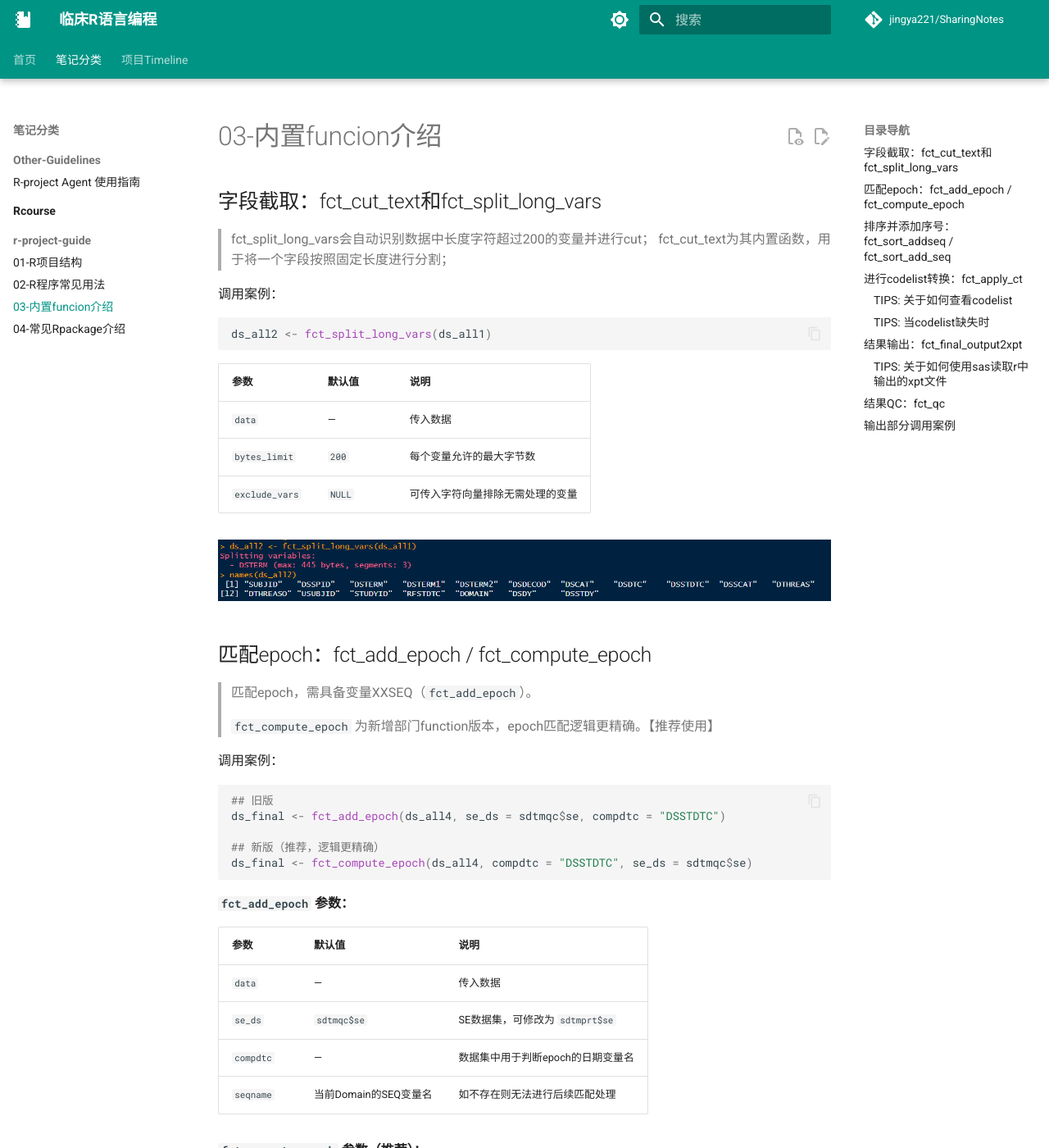
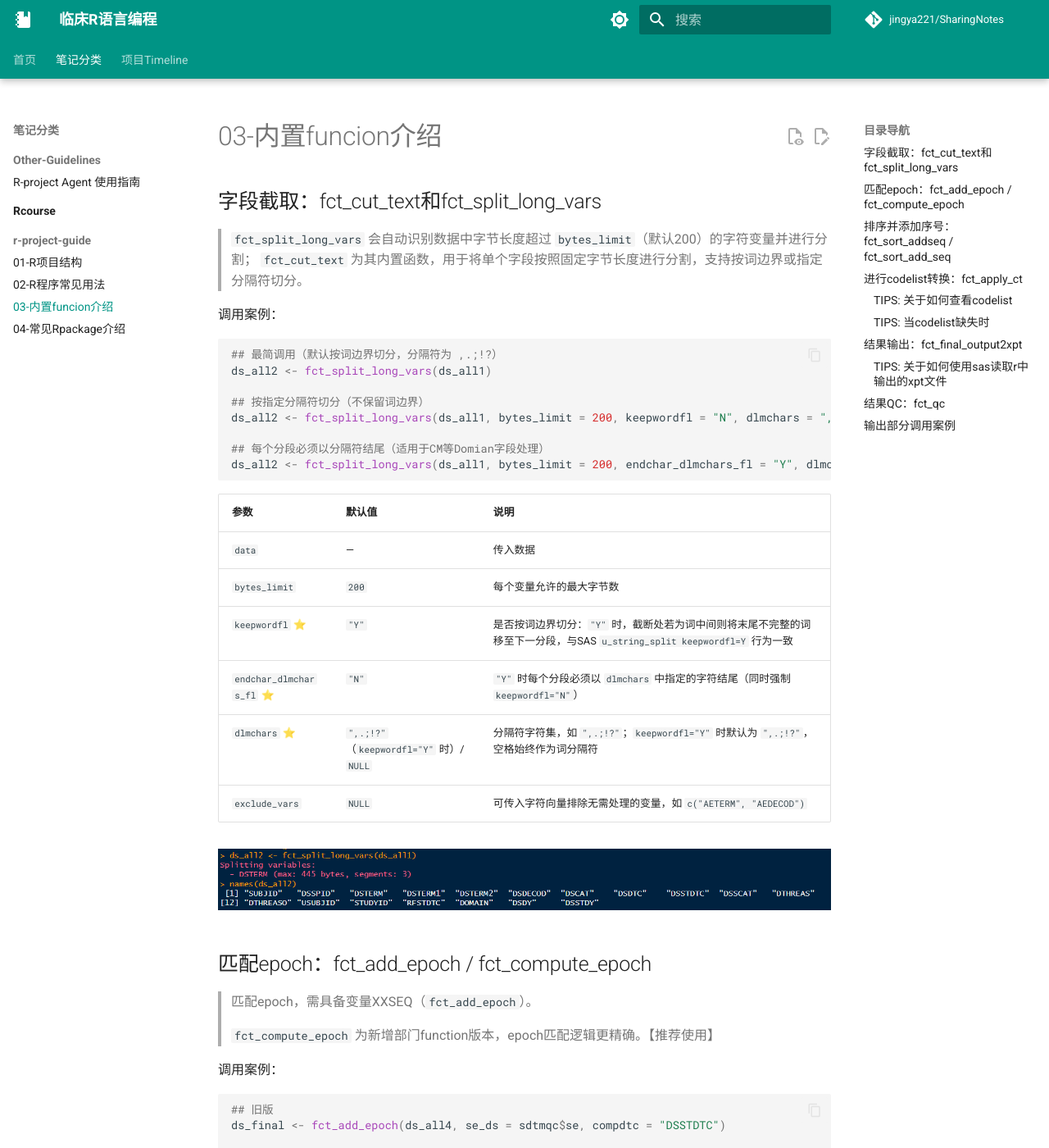
Before and after one commit to jingya221/SharingNotes, an MkDocs documentation site: the page built from docs/notes/r-project-guide/03-内置funcion介绍.md, in a window 1280 px wide and 1400 px high. Shown: the whole window at 82% size. Built offline with MkDocs 1.6.1 and Material for MkDocs 9.7.7, drawn with Linux system fonts in a browser that asks for light colours; comment, search, counter and statistics services are not loaded.

Commit message:
Update 03-内置funcion介绍.md

````diff
--- a/docs/notes/r-project-guide/03-内置funcion介绍.md
+++ b/docs/notes/r-project-guide/03-内置funcion介绍.md
@@ -1,19 +1,29 @@
 # 03-内置funcion介绍
 
 ## 字段截取：fct_cut_text和fct_split_long_vars
-> fct_split_long_vars会自动识别数据中长度字符超过200的变量并进行cut；
-> fct_cut_text为其内置函数，用于将一个字段按照固定长度进行分割；
+> `fct_split_long_vars` 会自动识别数据中字节长度超过 `bytes_limit`（默认200）的字符变量并进行分割；
+> `fct_cut_text` 为其内置函数，用于将单个字段按照固定字节长度进行分割，支持按词边界或指定分隔符切分。
 
 调用案例：
 ```R
+## 最简调用（默认按词边界切分，分隔符为 ,.;!?）
 ds_all2 <- fct_split_long_vars(ds_all1)
+
+## 按指定分隔符切分（不保留词边界）
+ds_all2 <- fct_split_long_vars(ds_all1, bytes_limit = 200, keepwordfl = "N", dlmchars = ",.;")
+
+## 每个分段必须以分隔符结尾（适用于CM等Domian字段处理）
+ds_all2 <- fct_split_long_vars(ds_all1, bytes_limit = 200, endchar_dlmchars_fl = "Y", dlmchars = ";")
 ```
 
 | 参数 | 默认值 | 说明 |
 |------|--------|------|
 | `data` | — | 传入数据 |
 | `bytes_limit` | `200` | 每个变量允许的最大字节数 |
-| `exclude_vars` | `NULL` | 可传入字符向量排除无需处理的变量 |
+| `keepwordfl` ⭐ | `"Y"` | 是否按词边界切分：`"Y"` 时，截断处若为词中间则将末尾不完整的词移至下一分段，与SAS `u_string_split keepwordfl=Y` 行为一致 |
+| `endchar_dlmchars_fl` ⭐ | `"N"` | `"Y"` 时每个分段必须以 `dlmchars` 中指定的字符结尾（同时强制 `keepwordfl="N"`） |
+| `dlmchars` ⭐ | `",.;!?"` （`keepwordfl="Y"` 时）/ `NULL` | 分隔符字符集，如 `",.;!?"`；`keepwordfl="Y"` 时默认为 `",.;!?"`，空格始终作为词分隔符 |
+| `exclude_vars` | `NULL` | 可传入字符向量排除无需处理的变量，如 `c("AETERM", "AEDECOD")` |
 
 ![alt text](image-30.png)
 
````
